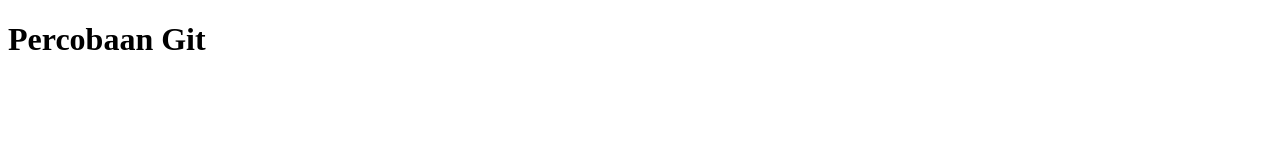
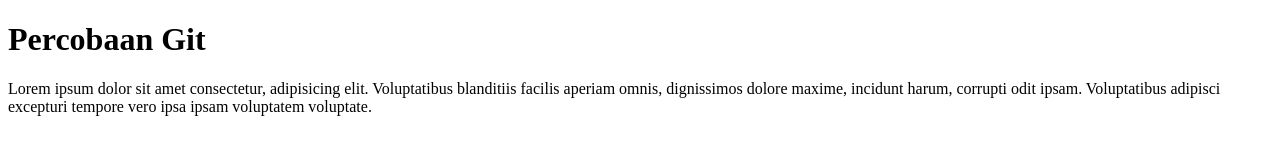
Before and after one commit to nailanastasya/belajaar-git, a plain HTML site: page index.html in a window 1280 px wide. Drawn offline with Linux system fonts and the light colour scheme.

Commit message:
add paragraph on index.html

```diff
--- a/index.html
+++ b/index.html
@@ -7,5 +7,6 @@
 </head>
 <body>
     <h1>Percobaan Git</h1>
+    <p>Lorem ipsum dolor sit amet consectetur, adipisicing elit. Voluptatibus blanditiis facilis aperiam omnis, dignissimos dolore maxime, incidunt harum, corrupti odit ipsam. Voluptatibus adipisci excepturi tempore vero ipsa ipsam voluptatem voluptate.</p>
 </body>
 </html>
```
